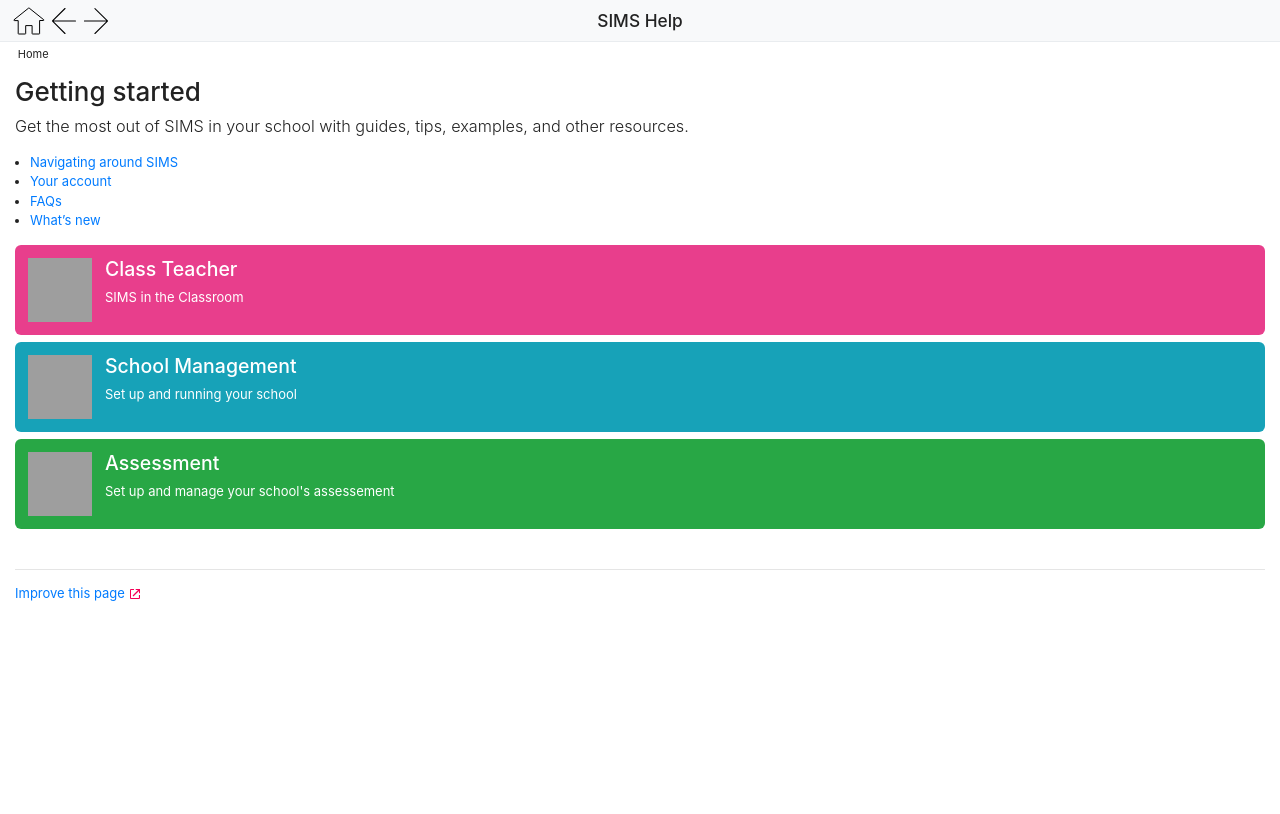
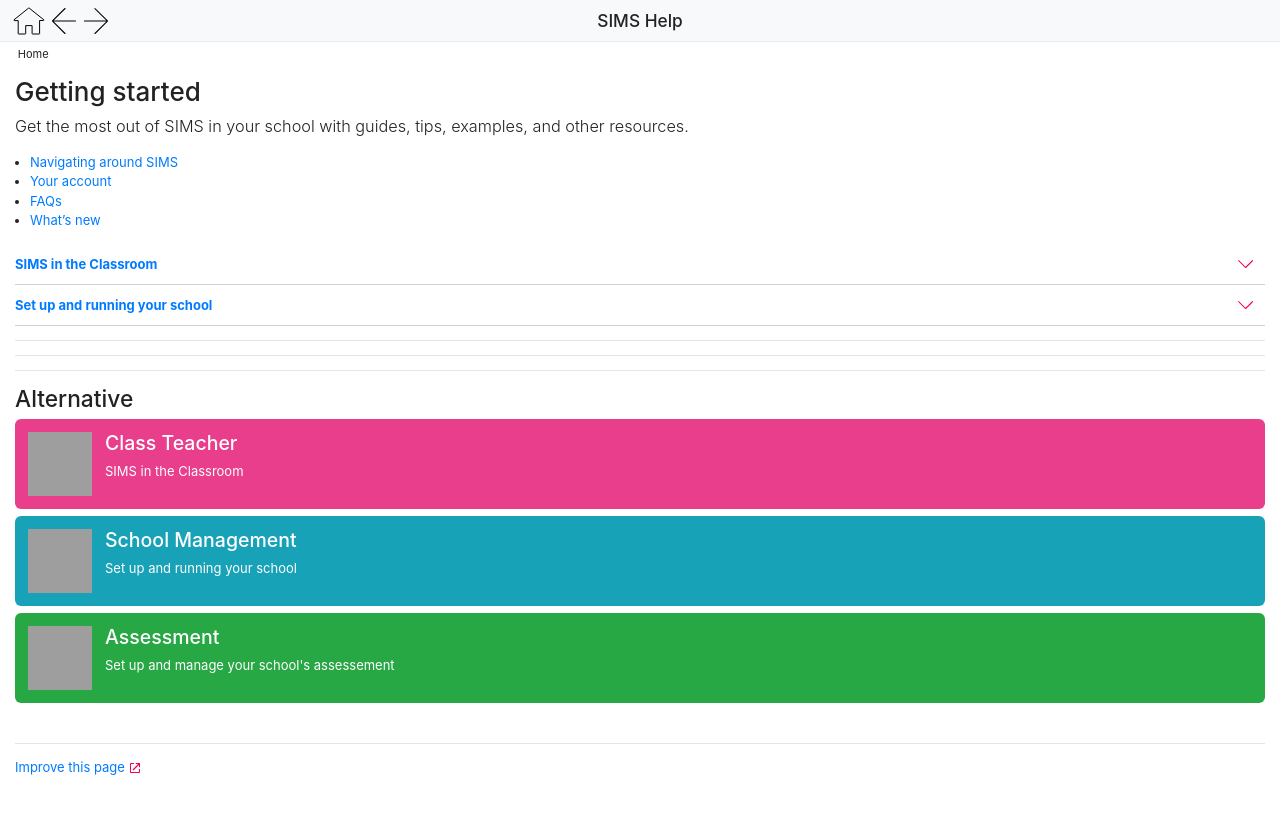
Before and after one commit to TrautsNottus/trautsnottus.github.io, a Jekyll site: the page built from _docs/index.md, in a window 1280 px wide. Shown: the top 814 px of the page. Built offline with Jekyll 4.4.1, drawn with Linux system fonts in a browser that asks for light colours; nearby versions of some CDN libraries.

Commit message:
links back

```diff
--- a/_docs/index.md
+++ b/_docs/index.md
@@ -12,6 +12,32 @@
 * [FAQs](getting-started/FAQs)
 * [What's new](whats-new/)
 
+{% include faq.html explain="SIMS in the Classroom" %}
+
+* [Class Log](classteacher/clog/)
+* [Taking the register](classteacher/clog/take-register)
+* [Recording lunches](classteacher/clog/dinner-register)
+* [Conduct](classteacher/clog/conduct)
+* [Assessment](assessment/)
+
+{% include faq-end.html  %}
+
+{% include faq.html explain="Set up and running your school" %}
+
+* [Managing pupils](schoolmanagement/pupil/)
+* [Assessment](assessment/)
+* [Attendance](schoolmanagement/attendance/)
+* [Admissions](pupil)
+* [Returns](schoolmanagement/census/)
+
+{% include faq-end.html  %}
+
+---
+---
+---
+
+## Alternative
+
 {% include tile.html url="classteacher/" img="chalkboard" title="Class Teacher" desc="SIMS in the Classroom" %}
 
 {% include tile.html url="schoolmanagement/" img="computer" title="School Management" desc="Set up and running your school" %}
```
